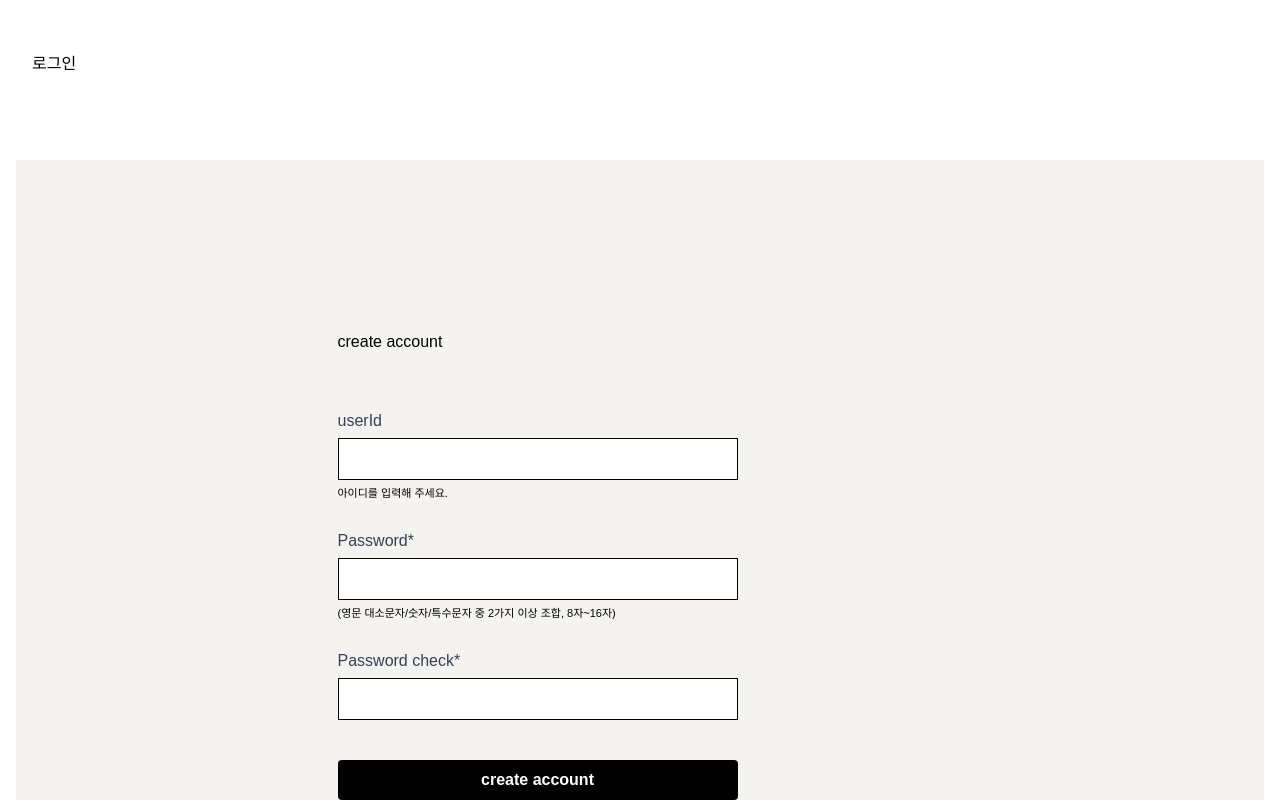
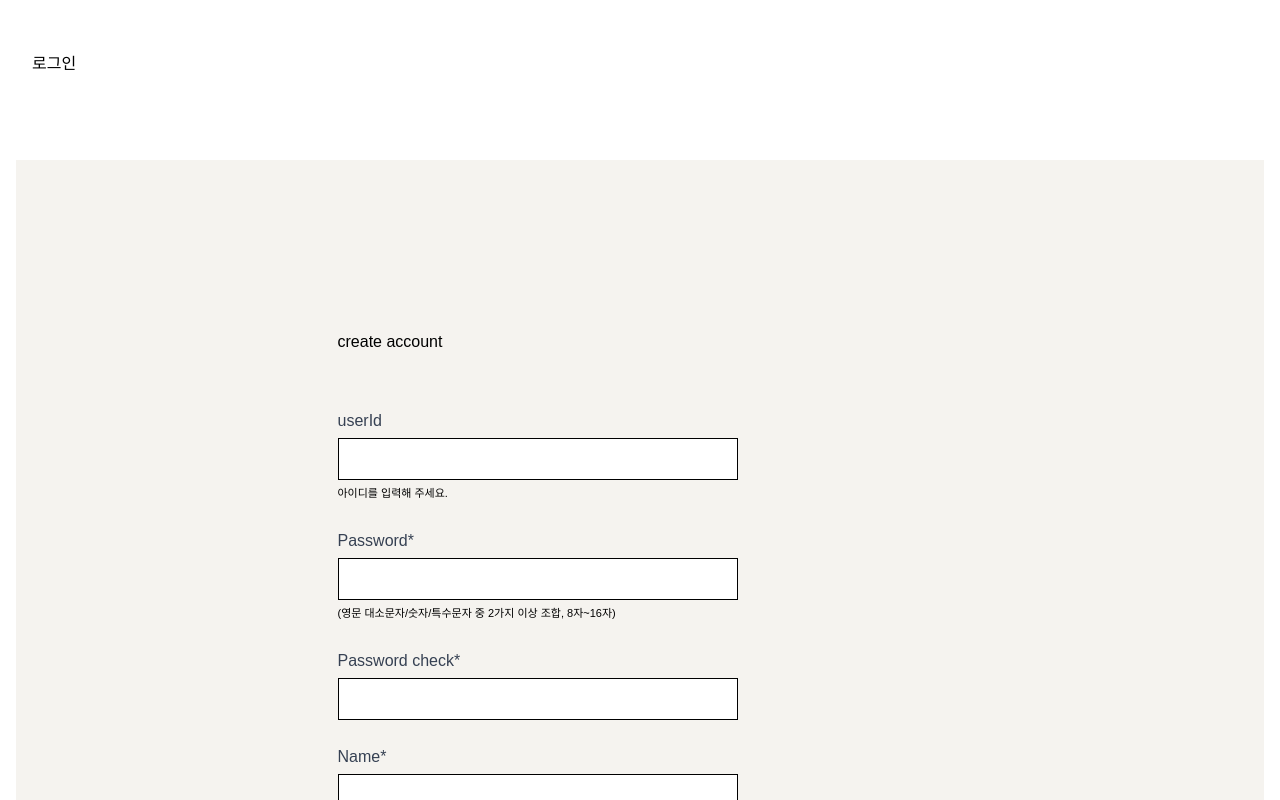
Before and after one commit to LJIEUN/evenly-front, a Next.js app: page /auth/signup in a window 1280 px wide. Built offline with nearby package versions, Linux system fonts and the light colour scheme.

Commit message:
회원 가입 페이지 이름 항목 생성 (name)

```diff
--- a/src/app/auth/signup/SignupForm.tsx
+++ b/src/app/auth/signup/SignupForm.tsx
@@ -3,6 +3,7 @@ import { useState } from "react";
 
 export default function SignupForm() {
 
+    const [name, setName] = useState("");
     const [userId, setUserId] = useState("");
     const [password, setPassword] = useState("");
     const [confirmPassword, setConfirmPassword] = useState("");
@@ -12,7 +13,7 @@ export default function SignupForm() {
     const handleSubmit = async (e: React.FormEvent) => {
         e.preventDefault(); // 폼 기본 제출 동작 방지
 
-        if (!userId || !password || !confirmPassword) {
+        if (!name || !userId || !password || !confirmPassword) {
             setMessage("모든 필드를 입력해주세요.");
             return;
         }
@@ -26,7 +27,7 @@ export default function SignupForm() {
             const response = await fetch("/api/auth/signup", {
                 method: "POST",
                 headers: { "Content-Type": "application/json" },
-                body: JSON.stringify({ userId, password }),
+                body: JSON.stringify({ name, userId, password }),
             });
 
             const data = await response.json();
@@ -58,6 +59,8 @@ export default function SignupForm() {
                 <span className="text-[11px]">(영문 대소문자/숫자/특수문자 중 2가지 이상 조합, 8자~16자)</span>
                 <label className="block text-gray-700 mt-[25px] mb-[5px]">Password check*</label>
                 <input type="password" value={confirmPassword} onChange={(e) => setConfirmPassword(e.target.value)} className="border bg-white p-2 w-full" required />
+                <label className="block text-gray-700 mt-[25px] mb-[5px]">Name*</label>
+                <input type="text" value={name} onChange={(e) => setName(e.target.value)} className="border bg-white p-2 w-full" required />
                 <button type="submit" className="mt-[40px] mb-[5px] bg-black text-white font-bold px-4 py-2 rounded w-full">create account</button>
             </form>
         </div>
```
